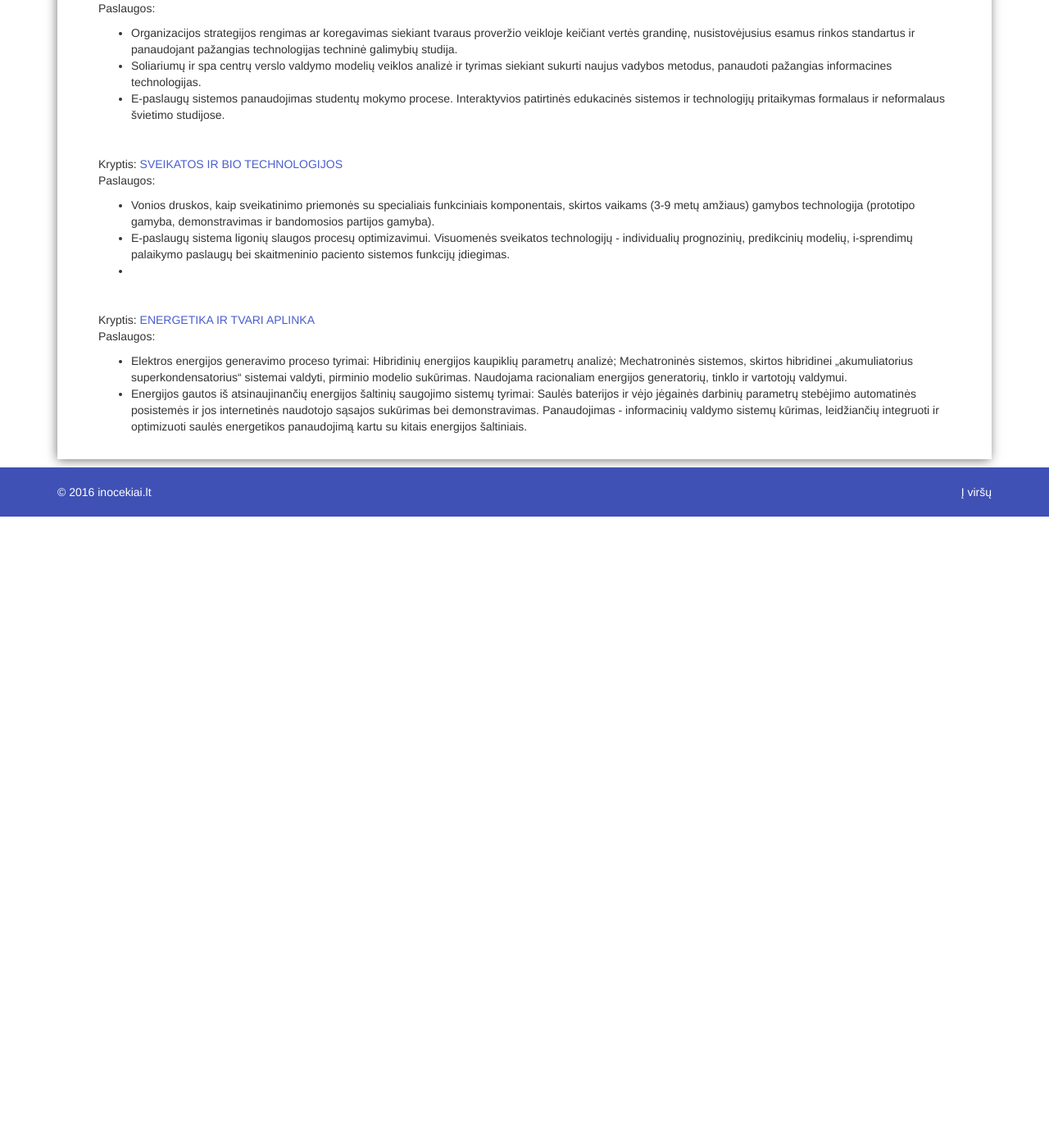
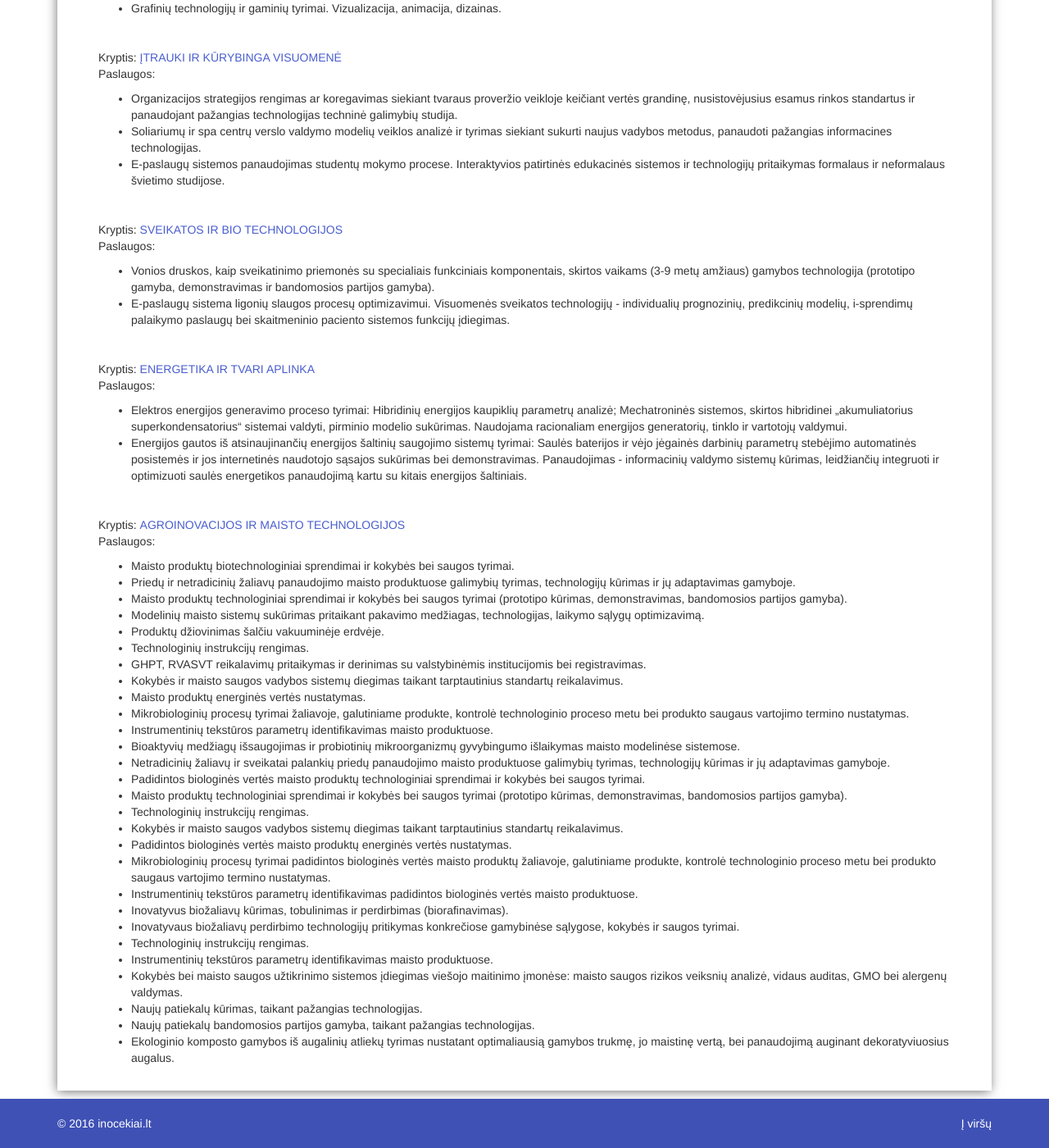
Before and after one commit to pmpc/inocekiai, a Jekyll site: the page built from kauno-kolegija.md, in a window 1280 px wide and 1400 px high, scrolled down 1683 px. Shown: the whole window at 82% size. Built offline with Jekyll 4.4.1, drawn with Linux system fonts in a browser that asks for light colours; before the commit the page ends 2313 px from its top, so only the background shows below that; some of the changed text lies outside the part shown.

Commit message:
Update kauno-kolegija.md

```diff
--- a/kauno-kolegija.md
+++ b/kauno-kolegija.md
@@ -29,10 +29,8 @@ Paslaugos:
 - Baldų gamybos ir medienos gaminių technologijų bei procesų sukūrimas, medžiagų bei baldų/gaminių prototipų sukūrimas ir jų kokybės tyrimas.
 - Spausdinimo technologijų, procesų, medžiagų ir gaminių kokybės tyrimai.
 - Spausdinimo technologijų, procesų, medžiagų ir gaminių kokybės tyrimai ir metodikos optimizavimas.
--
 
 <br>
-
 <div style="display:inline">Kryptis:</div>
 <div style="display:inline; color: #4a5ecf"> TRANSPORTAS, LOGISTIKA IR INFORMACINIŲ RYŠIŲ TECHNOLOGIJOS</div>
 Paslaugos:
@@ -61,9 +59,12 @@ Paslaugos:
   * dinaminiai tinklalapiai su Word Press turinio valdymo sistema;
   * dinaminiai tinklalapiai su kitomis atviro kodo turinio valdymo sistemomis (e-parduotuvės, kt.);
   * nestandartiniai PHP/MySQL/JavaScript/HTML/CSS sprendimai ir sistemos.
--
-
-
+- Grafinių technologijų ir gaminių tyrimai.
+- E-leidyba, audio-video technologijų produktų parengimas:
+  * El. knygų parengimas epub formatu;
+  * Video siužetai interneto svetainėms, dalinimuisi soc tinklais;
+  * Interaktyvūs video.
+- Grafinių technologijų ir gaminių tyrimai. Vizualizacija, animacija, dizainas.
 
 <br>
 <div style="display:inline">Kryptis:</div>
@@ -81,7 +82,6 @@ Paslaugos:
 
 - Vonios druskos, kaip sveikatinimo priemonės su specialiais funkciniais komponentais, skirtos vaikams (3-9 metų amžiaus) gamybos  technologija (prototipo gamyba, demonstravimas ir bandomosios partijos gamyba).
 - E-paslaugų sistema ligonių slaugos procesų optimizavimui. Visuomenės sveikatos technologijų - individualių prognozinių, predikcinių  modelių, i-sprendimų palaikymo paslaugų bei skaitmeninio paciento sistemos funkcijų įdiegimas.
--
 
 <br>
 <div style="display:inline">Kryptis:</div>
@@ -91,3 +91,37 @@ Paslaugos:
 - Elektros energijos generavimo proceso tyrimai: Hibridinių energijos kaupiklių parametrų analizė; Mechatroninės sistemos, skirtos hibridinei „akumuliatorius superkondensatorius“ sistemai valdyti, pirminio modelio sukūrimas.  Naudojama racionaliam energijos generatorių, tinklo ir vartotojų valdymui.
 - Energijos gautos iš atsinaujinančių energijos šaltinių saugojimo sistemų tyrimai: Saulės baterijos ir vėjo jėgainės darbinių parametrų stebėjimo automatinės posistemės  ir jos internetinės naudotojo sąsajos sukūrimas bei demonstravimas.
 Panaudojimas - informacinių valdymo sistemų kūrimas, leidžiančių integruoti ir optimizuoti saulės energetikos panaudojimą kartu su kitais energijos šaltiniais.
+
+<br>
+<div style="display:inline">Kryptis:</div>
+<div style="display:inline; color: #4a5ecf"> AGROINOVACIJOS IR MAISTO TECHNOLOGIJOS </div>
+Paslaugos:
+
+- Maisto produktų biotechnologiniai sprendimai ir kokybės bei saugos tyrimai.
+- Priedų ir netradicinių žaliavų panaudojimo maisto produktuose galimybių tyrimas, technologijų kūrimas ir jų adaptavimas gamyboje.
+- Maisto produktų technologiniai sprendimai ir kokybės bei saugos tyrimai (prototipo kūrimas, demonstravimas, bandomosios partijos gamyba).
+- Modelinių maisto sistemų sukūrimas pritaikant pakavimo medžiagas, technologijas, laikymo sąlygų optimizavimą.
+- Produktų džiovinimas šalčiu vakuuminėje erdvėje.
+- Technologinių instrukcijų rengimas.
+- GHPT, RVASVT reikalavimų pritaikymas ir derinimas su valstybinėmis institucijomis bei registravimas.
+- Kokybės ir maisto saugos vadybos sistemų diegimas taikant tarptautinius standartų reikalavimus.
+- Maisto produktų energinės vertės nustatymas.
+- Mikrobiologinių procesų tyrimai žaliavoje, galutiniame produkte, kontrolė technologinio proceso metu bei produkto saugaus vartojimo termino nustatymas.
+- Instrumentinių tekstūros parametrų identifikavimas maisto produktuose.
+- Bioaktyvių medžiagų išsaugojimas ir probiotinių mikroorganizmų gyvybingumo išlaikymas maisto modelinėse sistemose.
+- Netradicinių žaliavų ir sveikatai palankių priedų panaudojimo maisto produktuose galimybių tyrimas, technologijų kūrimas ir jų adaptavimas gamyboje.
+- Padidintos biologinės vertės maisto produktų technologiniai sprendimai ir kokybės bei saugos tyrimai.
+- Maisto produktų technologiniai sprendimai ir kokybės bei saugos tyrimai (prototipo kūrimas, demonstravimas, bandomosios partijos gamyba).
+- Technologinių instrukcijų rengimas.
+- Kokybės ir maisto saugos vadybos sistemų diegimas taikant tarptautinius standartų reikalavimus.
+- Padidintos biologinės vertės maisto produktų energinės vertės nustatymas.
+- Mikrobiologinių procesų tyrimai padidintos biologinės vertės maisto produktų žaliavoje, galutiniame produkte, kontrolė technologinio proceso metu bei produkto saugaus vartojimo termino nustatymas.
+- Instrumentinių tekstūros parametrų identifikavimas padidintos biologinės vertės maisto produktuose.
+- Inovatyvus biožaliavų kūrimas, tobulinimas ir perdirbimas (biorafinavimas).
+- Inovatyvaus biožaliavų perdirbimo technologijų pritikymas konkrečiose gamybinėse sąlygose, kokybės ir saugos tyrimai.
+- Technologinių instrukcijų rengimas.
+- Instrumentinių tekstūros parametrų identifikavimas maisto produktuose.
+- Kokybės bei maisto saugos užtikrinimo sistemos įdiegimas viešojo maitinimo įmonėse: maisto saugos rizikos veiksnių analizė, vidaus auditas, GMO bei alergenų valdymas.
+- Naujų patiekalų kūrimas, taikant pažangias technologijas.
+- Naujų patiekalų bandomosios partijos gamyba, taikant pažangias technologijas.
+-  Ekologinio komposto gamybos iš augalinių atliekų tyrimas nustatant optimaliausią gamybos trukmę, jo maistinę vertą, bei panaudojimą auginant dekoratyviuosius augalus.
```
